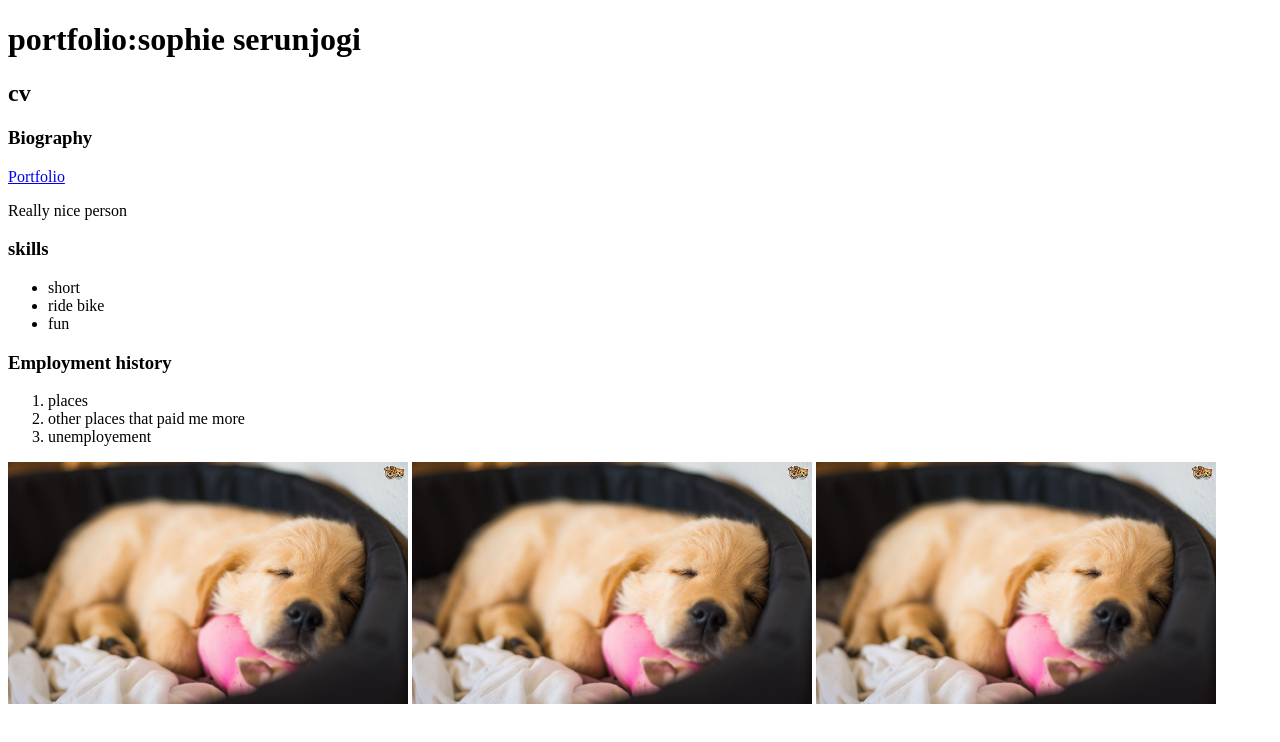
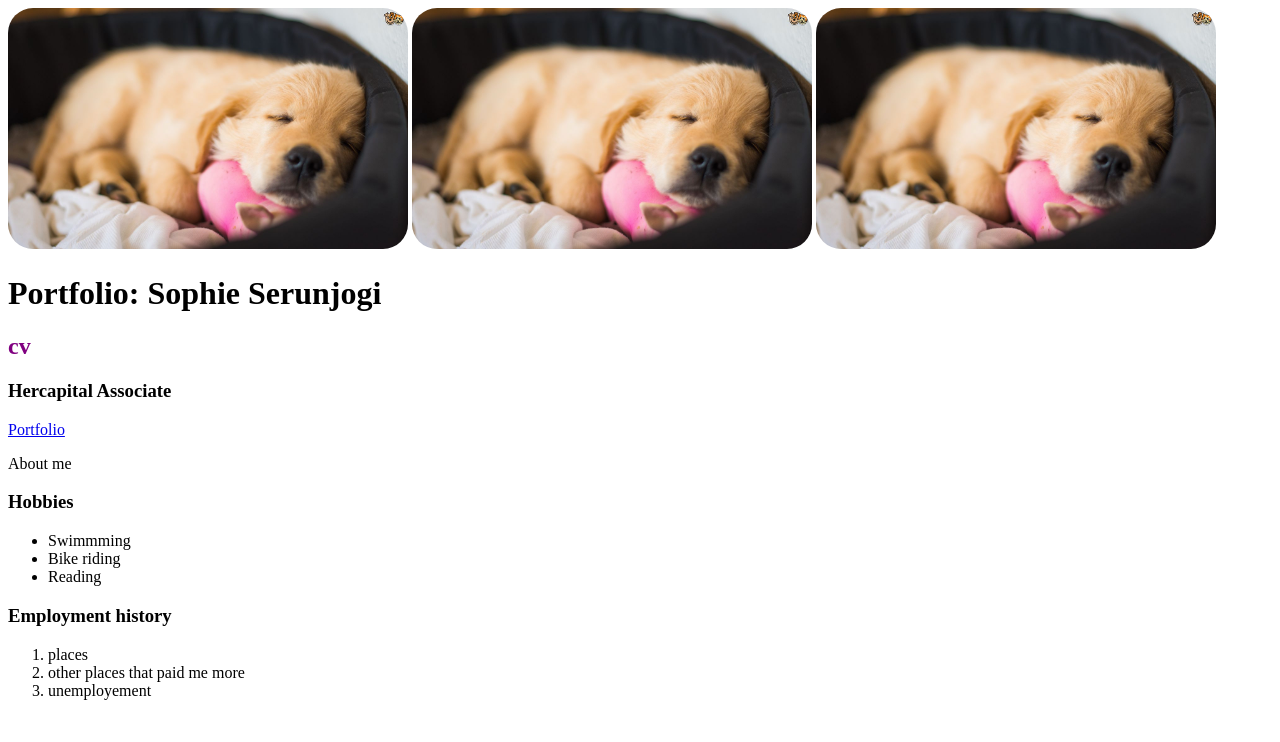
Before and after one commit to sophieserun/portfolio, a plain HTML site: page index.html in a window 1280 px wide. Drawn offline with Linux system fonts and the light colour scheme.

```diff
--- a/css/index.css
+++ b/css/index.css
@@ -0,0 +1,22 @@
+h1{
+	font-size: 50px
+	margin: 5px
+}
+h2{ color: purple;}
+
+.round {border-radius: 25px}
+
+{padding-left: 0px
+ padding-right:
+
+}
+
+
+
+
+
+
+
+
+
+#header
--- a/index.html
+++ b/index.html
@@ -2,21 +2,36 @@
 <html>
 	<head>
 		<title>sophie serunjogi</title>
+        <link rel="stylesheet" type="text/css" href="css/index.css">
 	</head>
 	<body>
-     <h1>portfolio:sophie serunjogi</h1>
+     <img class="round"src="images/how-much-sleep-do-puppies-actually-need-585a6d2b3e251 puppy.jpg"width="400px">
+     <img class="round"src="images/how-much-sleep-do-puppies-actually-need-585a6d2b3e251 puppy.jpg"width="400px">
+    <img class="round"src="images/how-much-sleep-do-puppies-actually-need-585a6d2b3e251 puppy.jpg"width="400px">
+
+
+
+     <h1>Portfolio: Sophie Serunjogi</h1>
      <h2>cv</h2>
-     <h3>Biography</h3>
+     <h3>Hercapital Associate</h3>
 <a href="portfolio.html">Portfolio</a>
-     <p>Really nice person </p>
+     <p> About me </p>
+     </b>
+
+
+
+
+
+
 
      </p>
 
-     <h3>skills</h3>
+     <h3>Hobbies
+     </h3>
      <ul>
-     	<li>short</li>
-     	<li>ride bike</li>
-     	<li>fun</li>
+     	<li>Swimmming</li>
+     	<li>Bike riding</li>
+     	<li>Reading</li>
      </ul>
      <h3>Employment history</h3>
      <ol>
@@ -24,9 +39,6 @@
      	<li>other places that paid me more</li>
      	<li>unemployement</li>
      </ol>
-   <img src="images/how-much-sleep-do-puppies-actually-need-585a6d2b3e251 puppy.jpg"width="400px">
-   <img src="images/how-much-sleep-do-puppies-actually-need-585a6d2b3e251 puppy.jpg"width="400px">
-   <img src="images/how-much-sleep-do-puppies-actually-need-585a6d2b3e251 puppy.jpg"width="400px">
 
 
 
```
Also changed, not shown: contact.html (added).
